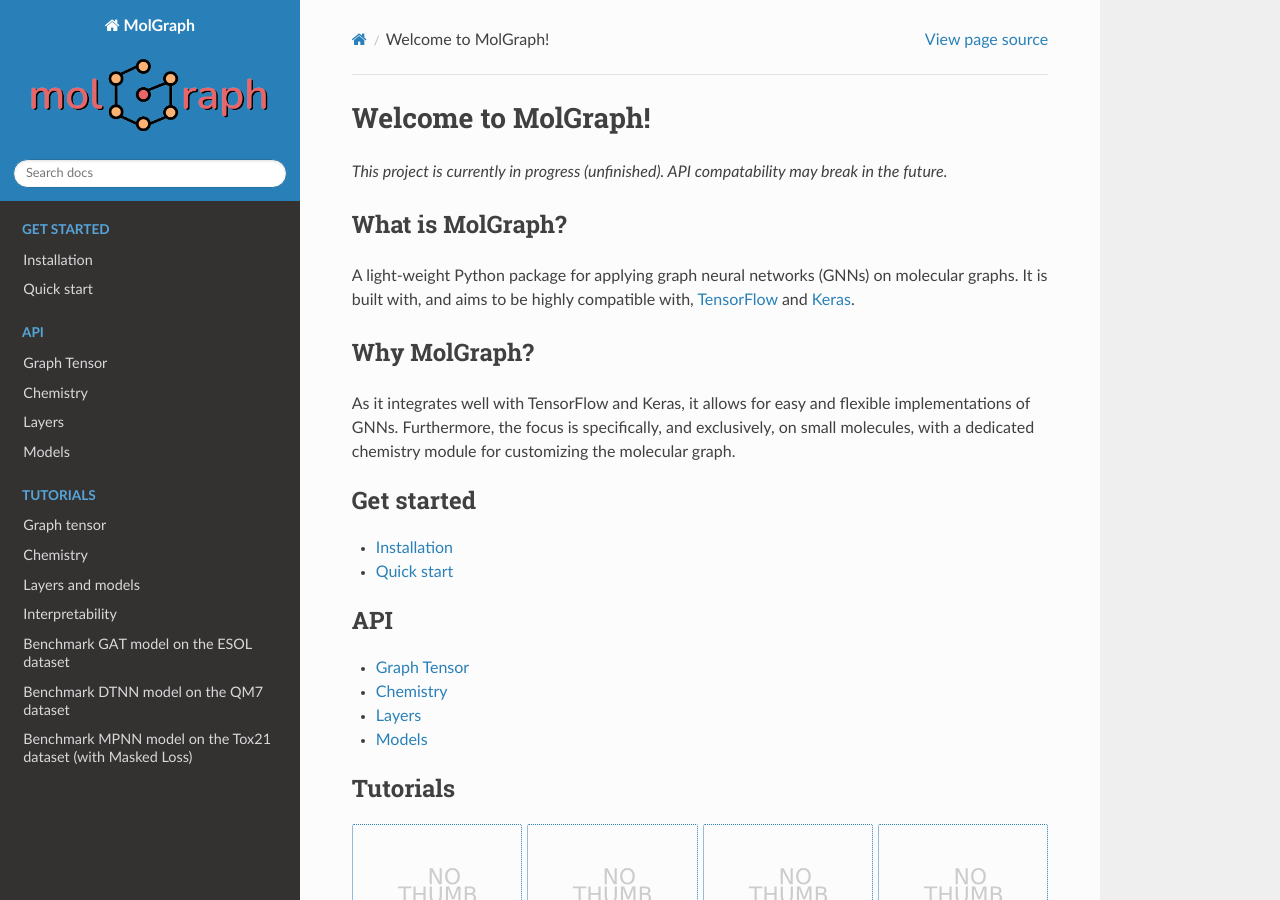
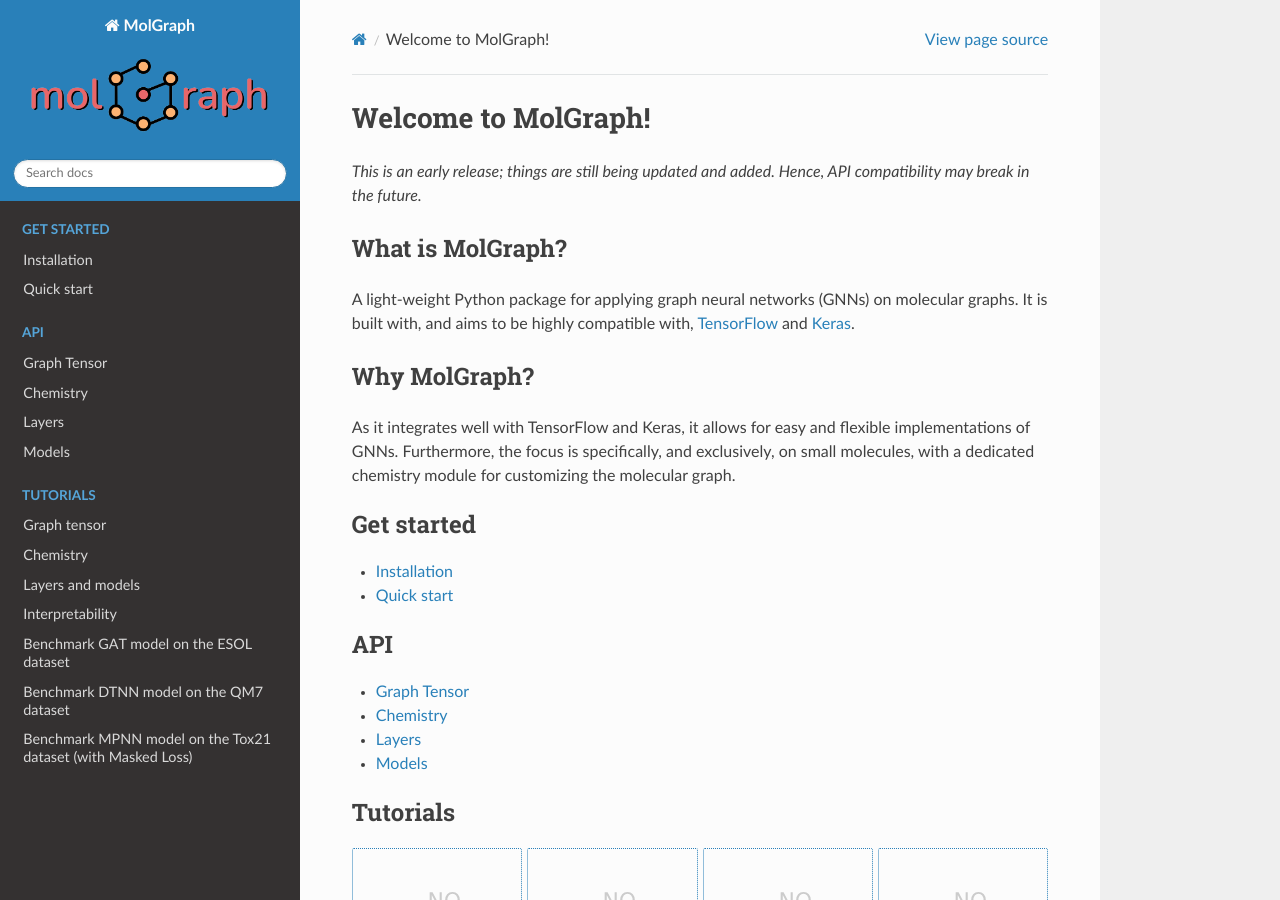
Before and after one commit to akensert/molgraph, a Sphinx documentation site: the page built from docs/source/index.rst, in a window 1280 px wide and 900 px high. Built offline with Sphinx 7.4.7 and the Read the Docs theme 2.0.0, drawn with Linux system fonts in a browser that asks for light colours.

```diff
--- a/docs/source/index.rst
+++ b/docs/source/index.rst
@@ -1,7 +1,7 @@
 Welcome to MolGraph!
 =======================
 
-*This project is currently in progress (unfinished). API compatability may break in the future.*
+*This is an early release; things are still being updated and added. Hence, API compatibility may break in the future.*
 
 What is MolGraph?
 --------------------
```
Also changed, not shown: README.md (+2 -3 lines).
